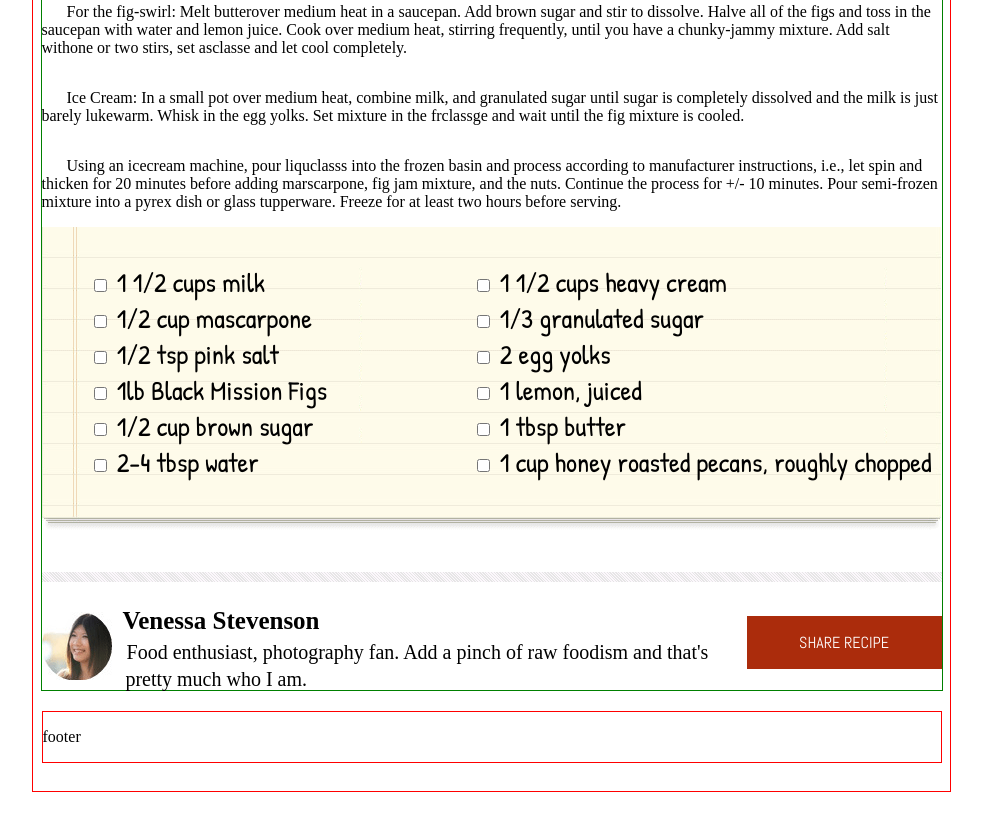
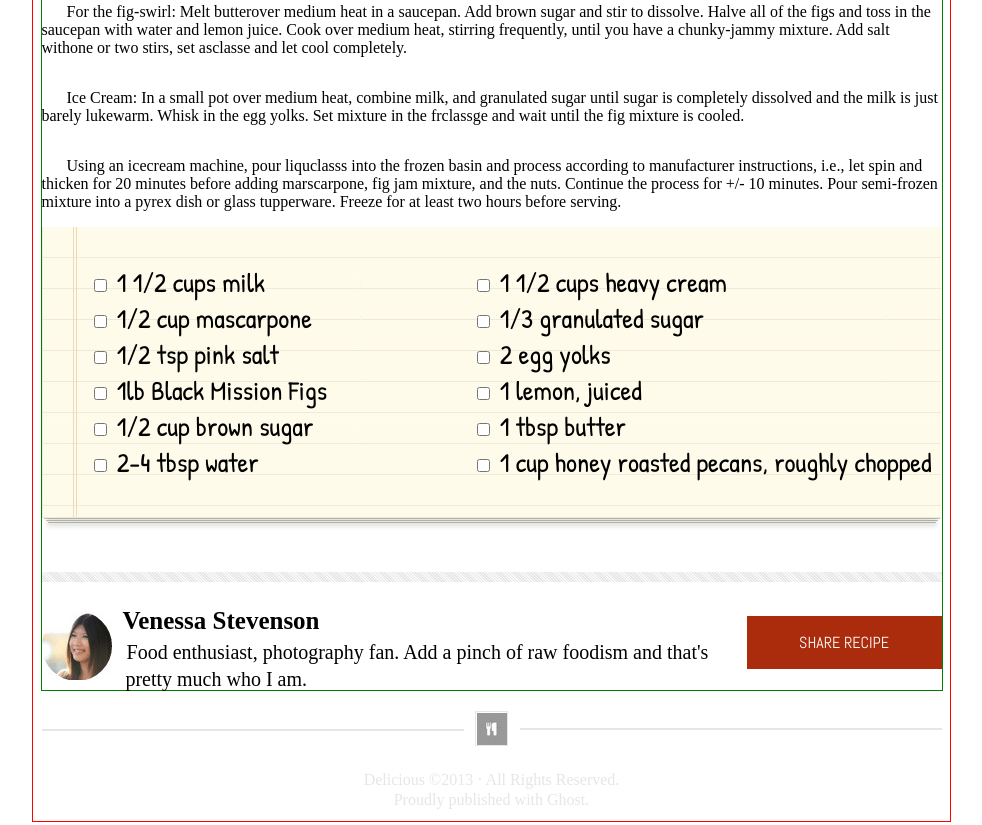
Before and after one commit to FenrisWolfe/Chocolate_Pizza, a plain HTML site: page index.html in a window 1280 px wide. Shown: the part 820-1645 px from the top of the page, without its empty margins (149-1131 px from the left). Before the commit the page ends 1612 px from the top, so only its background shows below. Drawn offline with nearby package versions, Linux system fonts and the light colour scheme.

Commit message:
footer completed MVP COMPLETED!

```diff
--- a/index.html
+++ b/index.html
@@ -111,8 +111,23 @@
   <p>SHARE RECIPE</p>
 </div>
 
-    <div class="footer">
-      <p>footer</p>
+    <div class="footer_left">
     </div>
+
+    <div class="footer_center">
+      <img src="assets/small-logo.png" alt="">
+    </div>
+
+    <div class="footer_right">
+    </div>
+<div class="mainfooter">
+  <p class="copywrite">
+    Delicious &copy;2013 &middot; All Rights Reserved.
+  </p>
+  <br>
+  <p class="pubbed">
+    Proudly published with Ghost.
+  </p>
+</div>
   </body>
   </html>
--- a/style.css
+++ b/style.css
@@ -1,5 +1,5 @@
 html {
-  height: 1610px;
+  height: 1640px;
   position: relative;
   width: 917px;
   margin-left: auto;
@@ -186,14 +186,38 @@ body {
       width: 195px;
     }
 
+    .footer_left {
+      margin-top: 18px;
+      width: 420px;
+      float: left;
+      border: 1px solid #e6e6e6;
+    }
 
-  .footer {
-    height: 50px;
-    border: 1px solid red;
-  }
+    .footer_center {
+      margin-left: auto;
+      margin-right: auto;
+      height: 33px;
+      width: 31px;
+      border: 1px solid #e6e6e6;
+    }
 
+    .footer_right {
+      margin-top: -18px;
+      width: 420px;
+      float: right;
+      border: 1px solid #e6e6e6;
+    }
 
+    .mainfooter {
+      text-align: center;
+      color: #e6e6e6;
+    }
 
+.copywrite {
+  margin-top: 25px;
+  margin-bottom: 1PX;
+}
 
-
-  .
+.pubbed {
+  margin-top: 1px;
+}
```
